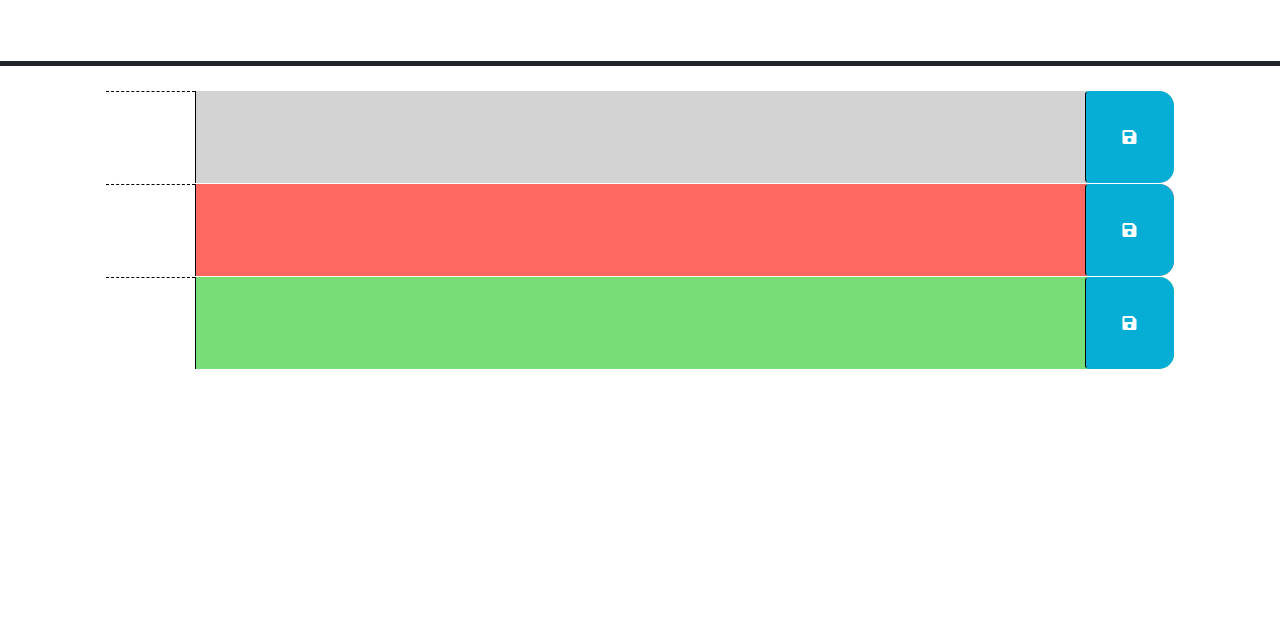
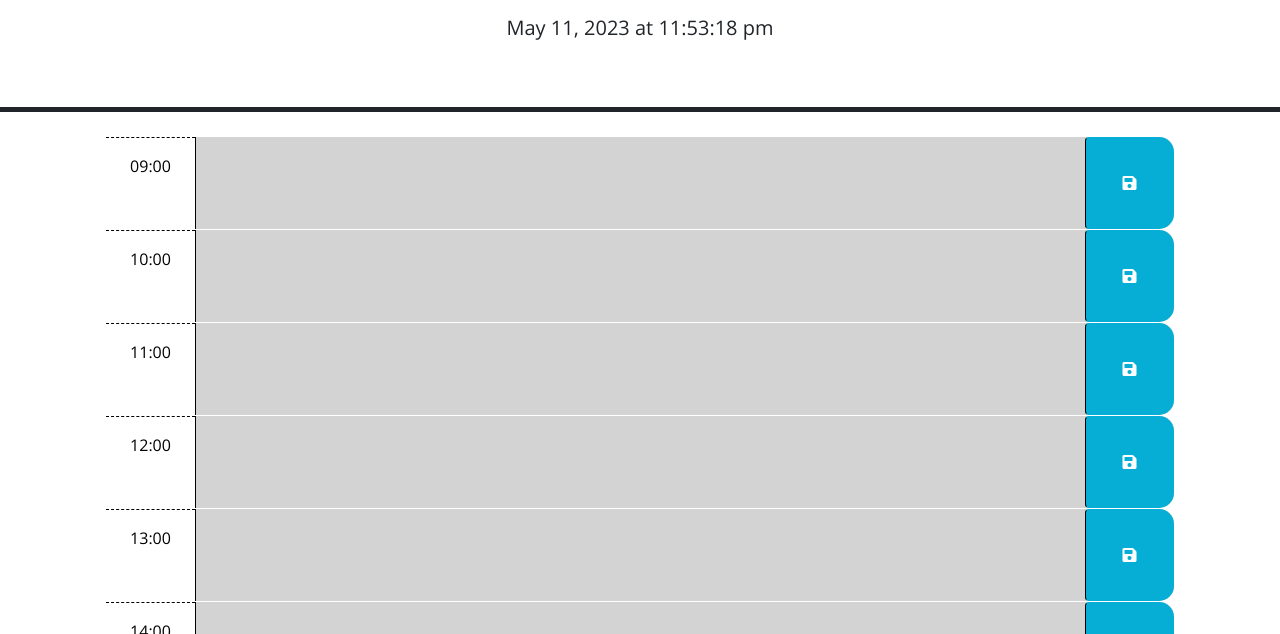
Before and after one commit to zaingova/zaingova-work-day-scheduler, a plain HTML site: page index.html in a window 1280 px wide. Shown: the part 166-800 px from the top of the page. Drawn offline with nearby package versions, Linux system fonts and the light colour scheme; files that its build step writes are made by us from their sources.

Commit message:
created a function to assign colors and time stamps to each block in the calendar

```diff
--- a/index.html
+++ b/index.html
@@ -11,7 +11,7 @@
   <link rel="stylesheet" href="https://use.fontawesome.com/releases/v5.8.1/css/all.css"
     integrity="sha384-50oBUHEmvpQ+1lW4y57PTFmhCaXp0ML5d60M1M7uH2+nqUivzIebhndOJK28anvf" crossorigin="anonymous" />
   <link href="https://fonts.googleapis.com/css?family=Open+Sans&display=swap" rel="stylesheet" />
-  <link rel="stylesheet" href="style.css" />
+  <link rel="stylesheet" href="./css/style.css" />
   <title>Work Day Scheduler</title>
 </head>
 
@@ -33,7 +33,7 @@
         -->
 
     <!-- Example of a past time block. The "past" class adds a gray background color. -->
-    <div id="hour-9" class="row time-block past">
+    <div id="09" class="row time-block">
       <div class="col-2 col-md-1 hour text-center py-3"></div>
       <textarea class="col-8 col-md-10 description" rows="3"> </textarea>
       <button class="btn saveBtn col-2 col-md-1" aria-label="save">
@@ -42,7 +42,47 @@
     </div>
 
     <!-- Example of a a present time block. The "present" class adds a red background color. -->
-    <div id="hour-10" class="row time-block present">
+    <div id="10" class="row time-block">
+      <div class="col-2 col-md-1 hour text-center py-3"></div>
+      <textarea class="col-8 col-md-10 description" rows="3"> </textarea>
+      <button class="btn saveBtn col-2 col-md-1" aria-label="save">
+        <i class="fas fa-save" aria-hidden="true"></i>
+      </button>
+    </div>
+
+    <div id="11" class="row time-block">
+      <div class="col-2 col-md-1 hour text-center py-3"></div>
+      <textarea class="col-8 col-md-10 description" rows="3"> </textarea>
+      <button class="btn saveBtn col-2 col-md-1" aria-label="save">
+        <i class="fas fa-save" aria-hidden="true"></i>
+      </button>
+    </div>
+
+    <div id="12" class="row time-block">
+      <div class="col-2 col-md-1 hour text-center py-3"></div>
+      <textarea class="col-8 col-md-10 description" rows="3"> </textarea>
+      <button class="btn saveBtn col-2 col-md-1" aria-label="save">
+        <i class="fas fa-save" aria-hidden="true"></i>
+      </button>
+    </div>
+
+    <div id="13" class="row time-block">
+      <div class="col-2 col-md-1 hour text-center py-3"></div>
+      <textarea class="col-8 col-md-10 description" rows="3"> </textarea>
+      <button class="btn saveBtn col-2 col-md-1" aria-label="save">
+        <i class="fas fa-save" aria-hidden="true"></i>
+      </button>
+    </div>
+
+    <div id="14" class="row time-block">
+      <div class="col-2 col-md-1 hour text-center py-3"></div>
+      <textarea class="col-8 col-md-10 description" rows="3"> </textarea>
+      <button class="btn saveBtn col-2 col-md-1" aria-label="save">
+        <i class="fas fa-save" aria-hidden="true"></i>
+      </button>
+    </div>
+
+    <div id="15" class="row time-block">
       <div class="col-2 col-md-1 hour text-center py-3"></div>
       <textarea class="col-8 col-md-10 description" rows="3"> </textarea>
       <button class="btn saveBtn col-2 col-md-1" aria-label="save">
@@ -51,7 +91,7 @@
     </div>
 
     <!-- Example of a future time block. The "future" class adds a green background color. -->
-    <div id="hour-11" class="row time-block future">
+    <div id="16" class="row time-block">
       <div class="col-2 col-md-1 hour text-center py-3"></div>
       <textarea class="col-8 col-md-10 description" rows="3"> </textarea>
       <button class="btn saveBtn col-2 col-md-1" aria-label="save">
@@ -64,7 +104,7 @@
     <script src="https://cdn.jsdelivr.net/npm/dayjs@1.11.3/dayjs.min.js"
       integrity="sha256-iu/zLUB+QgISXBLCW/mcDi/rnf4m4uEDO0wauy76x7U=" crossorigin="anonymous"></script>
 
-    <script src="script.js"></script>
+    <script src="./js/script.js"></script>
 </body>
 
 </html>
--- a/js/script.js
+++ b/js/script.js
@@ -1,6 +1,16 @@
 // Wrap all code that interacts with the DOM in a call to jQuery to ensure that
 // the code isn't run until the browser has finished rendering all the elements
 // in the html.
+var timeBlock = document.querySelectorAll('.time-block');
+var timeText = document.querySelectorAll('.hour')
+var times = []
+
+for (var i = 0; i < timeBlock.length; i++) {
+  times[i] = document.getElementsByClassName('time-block')[i].id;
+}
+
+var today = dayjs();
+
 $(function () {
   // TODO: Add a listener for click events on the save button. This code should
   // use the id in the containing time-block as a key to save the user input in
@@ -8,20 +18,34 @@ $(function () {
   // function? How can DOM traversal be used to get the "hour-x" id of the
   // time-block containing the button that was clicked? How might the id be
   // useful when saving the description in local storage?
-  //
-  // TODO: Add code to apply the past, present, or future class to each time
-  // block by comparing the id to the current hour. HINTS: How can the id
-  // attribute of each time-block be used to conditionally add or remove the
-  // past, present, and future classes? How can Day.js be used to get the
-  // current hour in 24-hour time?
-  //
+  $('.saveBtn').click(function () {
+
+  })
+
+  // loop through each time block
+  for (var i = 0; i < timeBlock.length; i++) {
+    // if current time is greater than the time of this timeblock...
+    if (times[i] < today.format('H')) {
+      $(timeBlock[i]).addClass("past");
+      // time value for this block is printed to the left in 24 hour format
+      timeText[i].textContent = times[i] + ":00";
+      // else if current time is equal to the time of this timeblock...
+    } else if (times[i] == today.format('H')) {
+      $(timeBlock[i]).addClass("present");
+      timeText[i].textContent = times[i] + ":00";
+      // else -- current time is less than the time of this timeblock...
+    } else {
+      $(timeBlock[i]).addClass("future");
+      timeText[i].textContent = times[i] + ":00";
+    }
+  }
   // TODO: Add code to get any user input that was saved in localStorage and set
   // the values of the corresponding textarea elements. HINT: How can the id
   // attribute of each time-block be used to do this?
   //
   // TODO: Add code to display the current date in the header of the page.
   setInterval(function () {
-    var today = dayjs()
-    $('#currentDay').text(today.format('MMM D, YYYY'));
+    var today = dayjs();
+    $('#currentDay').text(today.format('MMM D, YYYY [at] hh:mm:ss a'));
   }, 1000)
 });
```
